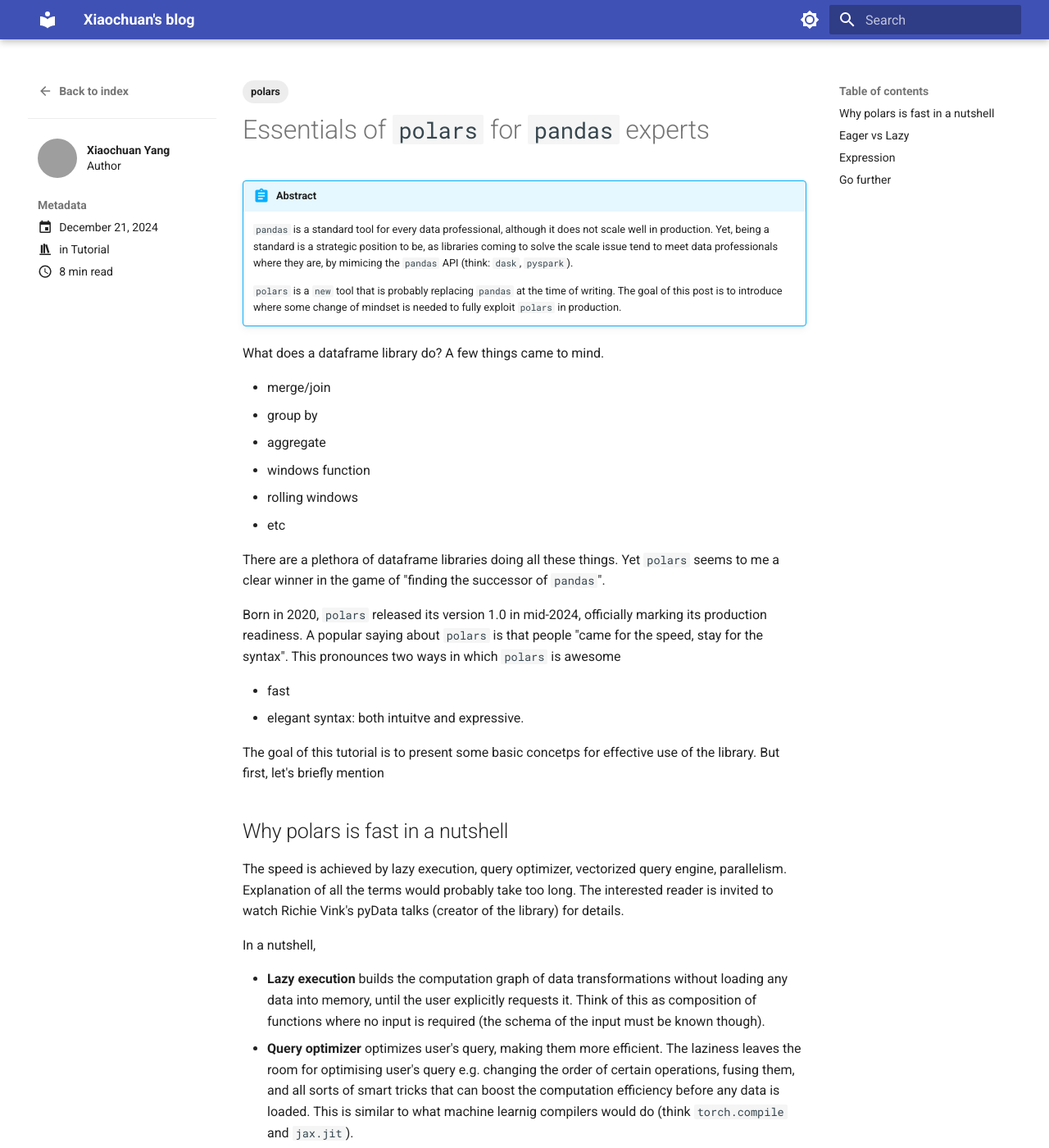
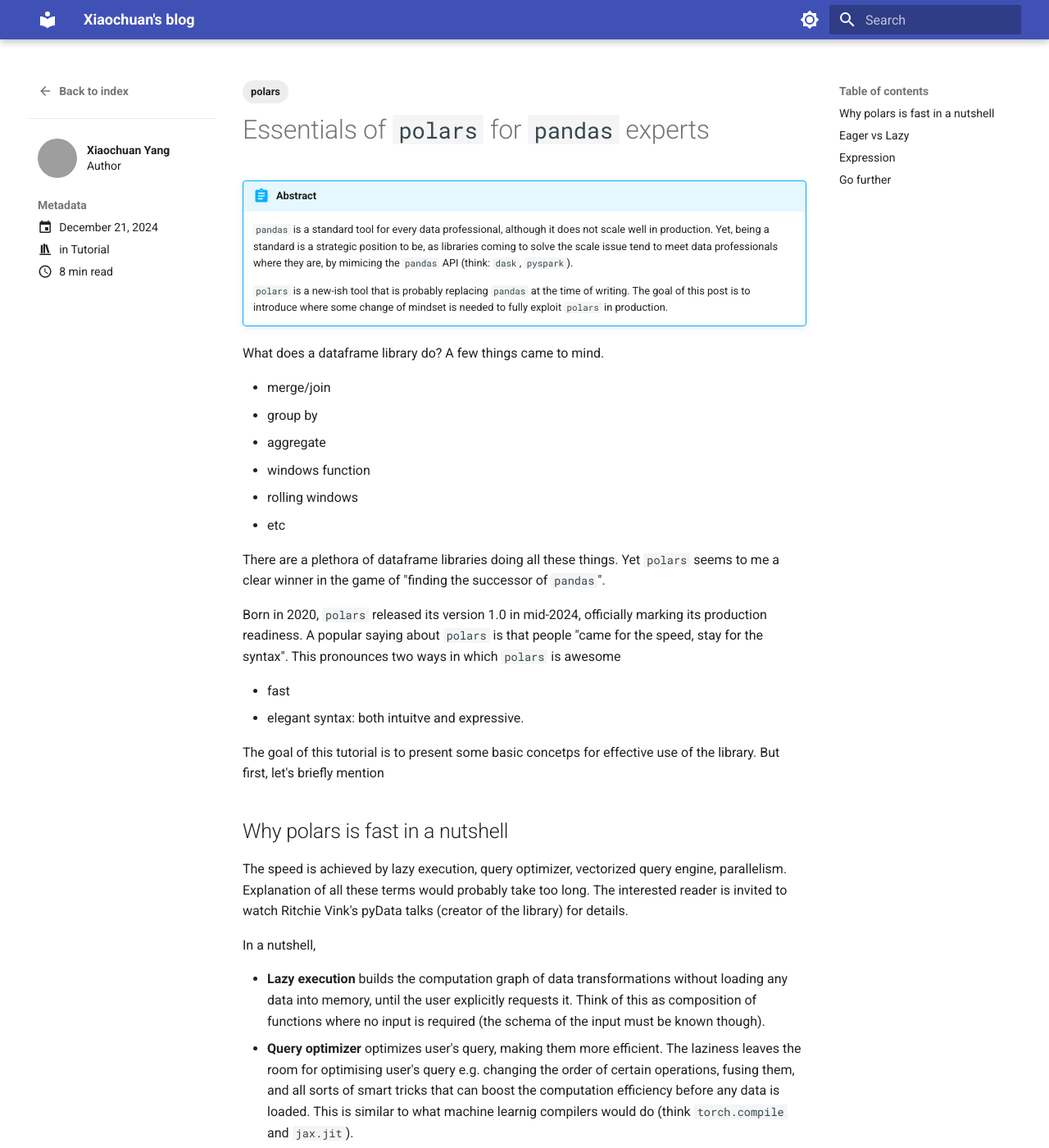
Before and after one commit to xiaochuany/blog, an MkDocs documentation site: the page built from docs/posts/2024-12-21-polars.md, in a window 1280 px wide and 1400 px high. Shown: the whole window at 82% size. Built offline with MkDocs 1.6.1 and Material for MkDocs 9.7.7, drawn with Linux system fonts in a browser that asks for light colours; grey boxes are pictures that could not be loaded.

Commit message:
fix typo

```diff
--- a/docs/posts/2024-12-21-polars.md
+++ b/docs/posts/2024-12-21-polars.md
@@ -18,7 +18,7 @@ readtime: 8
     `pandas` is a standard tool for every data professional, although it does not scale well in production.
     Yet, being a standard is a strategic position to be, as libraries coming to solve the scale issue tend to meet data professionals where they are, by mimicing the `pandas` API (think: `dask`, `pyspark`).
 
-    `polars` is a `new` tool that is probably replacing `pandas` at the time of writing. The goal of this post is to introduce where some change of mindset is needed to fully exploit `polars` in production.
+    `polars` is a new-ish tool that is probably replacing `pandas` at the time of writing. The goal of this post is to introduce where some change of mindset is needed to fully exploit `polars` in production.
 
 <!-- more -->
 
@@ -47,8 +47,8 @@ But first, let's briefly mention
 ## Why polars is fast in a nutshell
 
 The speed is achieved by lazy execution, query optimizer, vectorized query engine, parallelism.
-Explanation of all the terms would probably take too long. The interested reader is invited to
-watch Richie Vink's pyData talks (creator of the library) for details.
+Explanation of all these terms would probably take too long. The interested reader is invited to
+watch Ritchie Vink's pyData talks (creator of the library) for details.
 
 In a nutshell,
 
```
